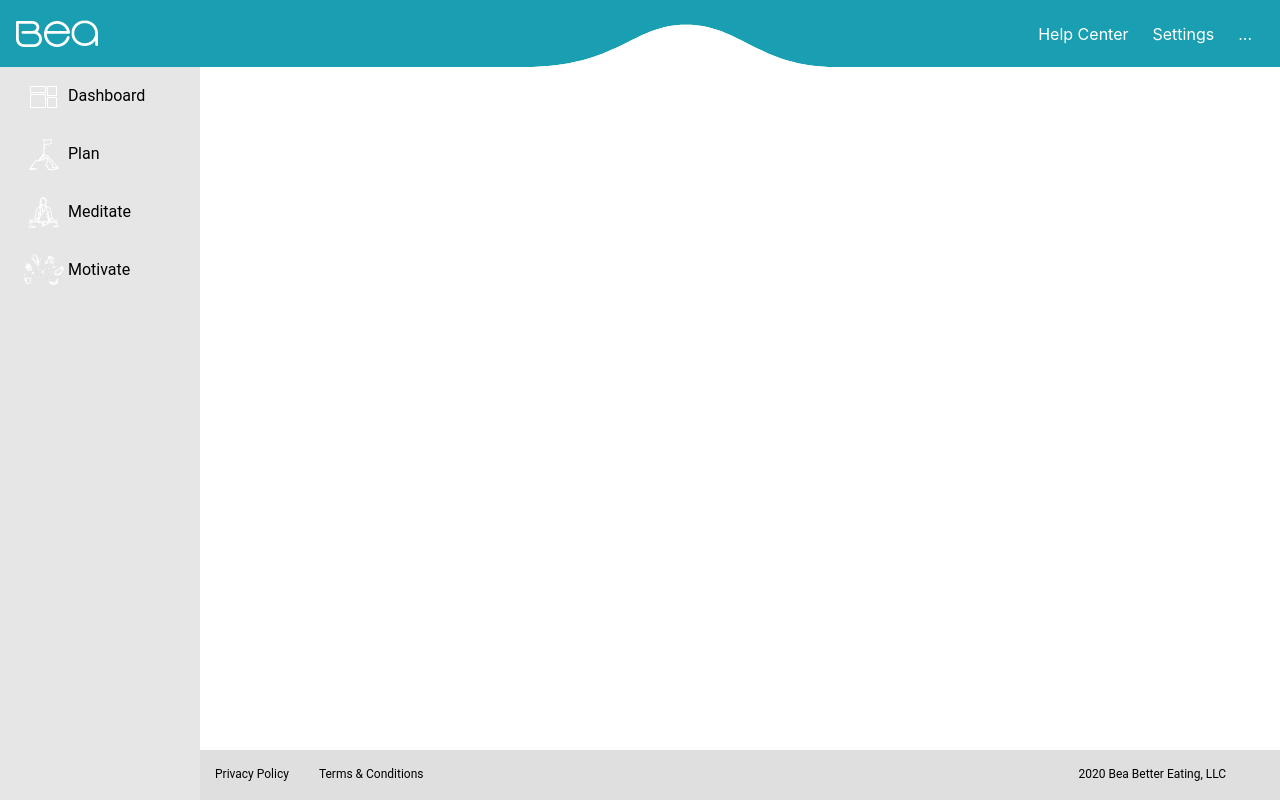
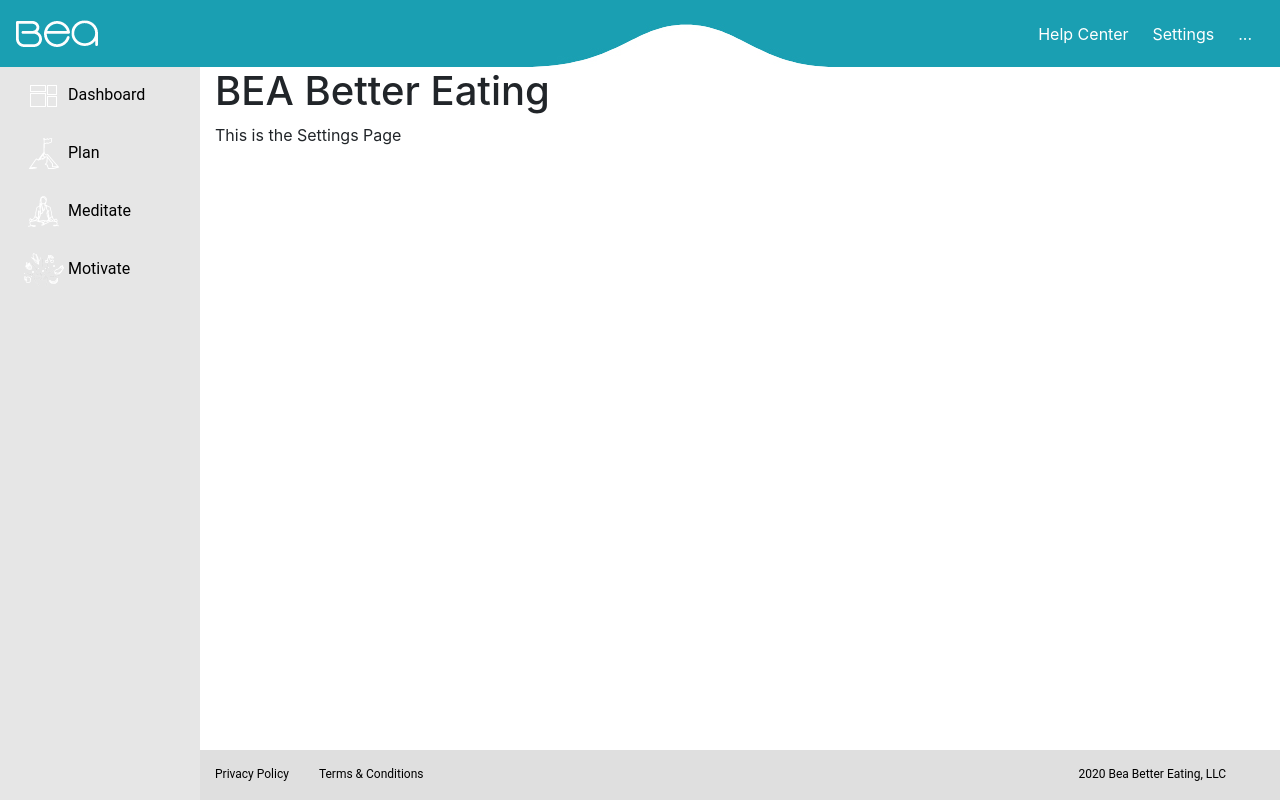
Before and after one commit to ncevallos/bea-be, a React (Create React App) app in the folder client/: page /settings in a window 1280 px wide. Built offline with nearby package versions, Linux system fonts and the light colour scheme.

Commit message:
page changes

```diff
--- a/client/public/index.html
+++ b/client/public/index.html
@@ -2,7 +2,7 @@
 <html lang="en">
   <head>
     <meta charset="utf-8" />
-    <link rel="icon" href="%PUBLIC_URL%/favicon.ico" />
+    <link rel="icon" href="%PUBLIC_URL%/favicon2.ico" />
     <meta name="viewport" content="width=device-width, initial-scale=1" />
     <meta name="theme-color" content="#000000" />
     <meta
@@ -24,7 +24,7 @@
       work correctly both with client-side routing and a non-root public URL.
       Learn how to configure a non-root public URL by running `npm run build`.
     -->
-    <title>React App</title>
+    <title>BEA Better Eating</title>
   </head>
   <body>
     <noscript>You need to enable JavaScript to run this app.</noscript>
--- a/client/src/App.css
+++ b/client/src/App.css
@@ -81,7 +81,7 @@
   left: 0;
   background-color: #e6e6e6;
   overflow-x: hidden;
-  padding-top: 68px;
+  padding-top: 67px;
   font-family: 'Roboto', sans-serif;
 }
 
@@ -142,3 +142,6 @@
 .sbspace {
   padding-left: 215px;
 }
+.notop {
+  margin-top: none !important;
+}
--- a/client/src/App.js
+++ b/client/src/App.js
@@ -8,6 +8,10 @@ import Dashboard from './components/layout/Dashboard';
 import Meditate from './components/layout/Meditate';
 import Motivate from './components/layout/Motivate';
 import Plan from './components/layout/Plan';
+import Helpcenter from './components/layout/Helpcenter';
+import Settings from './components/layout/Settings';
+import Termsconditions from './components/layout/Termsconditions';
+import Privacy from './components/layout/Privacy';
 import Login from './components/auth/Login';
 
 const App = () =>
@@ -22,6 +26,10 @@ const App = () =>
           <Route exact path="/meditate" component={Meditate} />
           <Route exact path="/motivate" component={Motivate} />
           <Route exact path="/plan" component={Plan} />
+          <Route exact path="/privacy" component={Privacy} />
+          <Route exact path="/termsconditions" component={Termsconditions} />
+          <Route exact path="/helpcenter" component={Helpcenter} />
+          <Route exact path="/settings" component={Settings} />
         </Switch>
       </section>
       <Footer/>
--- a/client/src/components/layout/Footer.js
+++ b/client/src/components/layout/Footer.js
@@ -9,8 +9,8 @@ export const Footer = () => {
     return (
         <div className="footer">
             <div className="footerlinks">
-            <Link to='/' >Privacy Policy</Link>
-            <Link to='/Plan'>Terms &amp; Conditions </Link>
+            <Link to='/privacy' >Privacy Policy</Link>
+            <Link to='/termsconditions'>Terms &amp; Conditions </Link>
             </div>
             <div className="copyright">2020 Bea Better Eating, LLC </div>
         </div>
--- a/client/src/components/layout/Meditate.js
+++ b/client/src/components/layout/Meditate.js
@@ -7,8 +7,6 @@ export const Meditate = () => {
                 <div>
                     <h1>BEA Better Eating</h1>
                     <p>This is the Meditate Page</p>
-                    <p>This is the Meditate Page</p>
-                    <p>This is the Meditate Page</p>
                 </div>
             </div>
         </section>
--- a/client/src/components/layout/Navbar.js
+++ b/client/src/components/layout/Navbar.js
@@ -17,7 +17,7 @@ export const NavBar = () => {
             </li>
             </ul>  */}
                 </div>
-            <div className="mx-auto my-2 order-0 order-md-1 position-relative">
+            <div className="mx-auto my-2 order-0 order-md-1 position-relative notop">
         <img src={wave}
             alt='Bea'/>
     <button className="navbar-toggler" type="button" data-toggle="collapse" data-target=".dual-collapse2">
```
Also changed, not shown: 11 other files (tests, documents, lock files or other folders).
